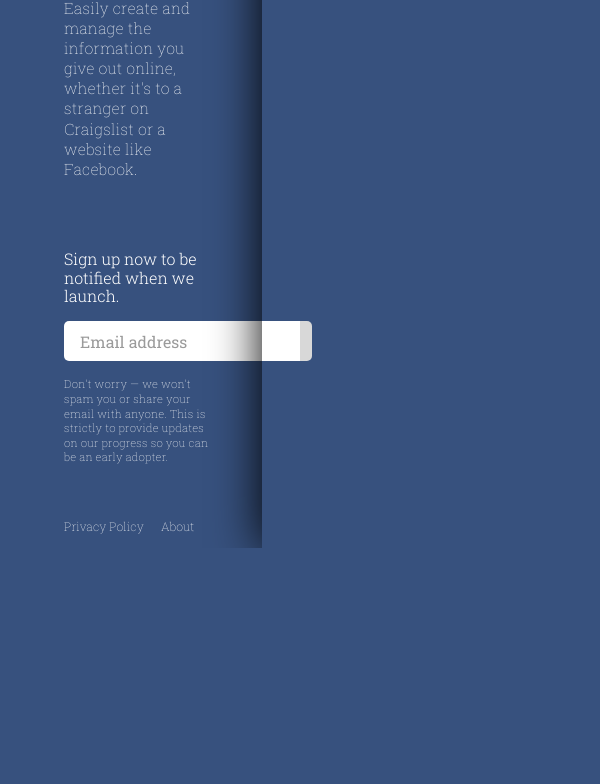
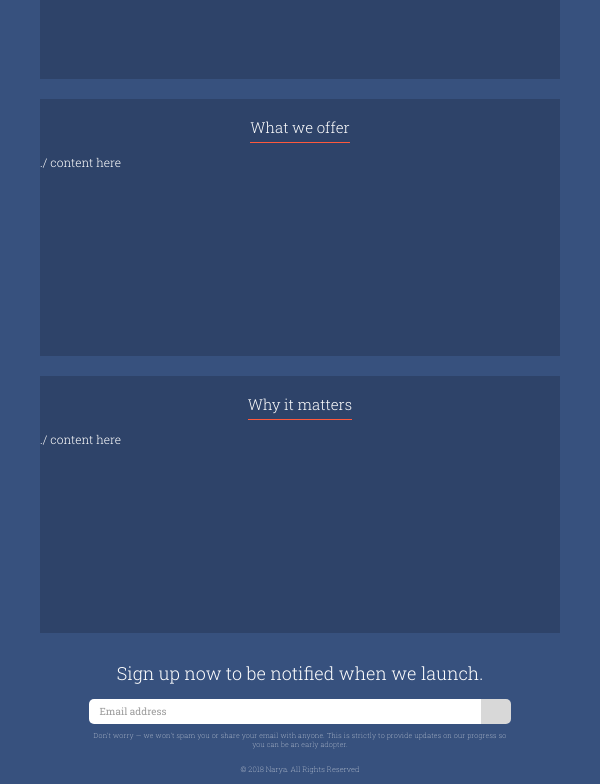
Before and after one commit to u-ashish/narya-landing-page, a plain HTML site: page index.html in a window 600 px wide. Shown: the part 348-1132 px from the top of the page. Before the commit the page ends 896 px from the top, so only its background shows below. Drawn offline with Linux system fonts and the light colour scheme.

Commit message:
Landing page now responsive on tablet and mobile devices. Modified minor styling as well.

```diff
--- a/css/style.css
+++ b/css/style.css
@@ -25,7 +25,7 @@ p {
 .logo {
   display: block;
   padding-bottom: 5px;
-  border-bottom: 0.1rem solid grey;
+  border-bottom: 0.1rem solid #FF593C;
   float: left;
 }
 
@@ -45,7 +45,7 @@ p {
   justify-content: space-between;
 }
 
-.information-wrapper {
+.information-wrapper-lg {
   width: 63%;
   border-radius: 10px 0 0 0;
   box-shadow: 0 2px 50px 0 #000000;
@@ -97,7 +97,8 @@ button {
   color: white;
   border: 0;
   border-radius: 0 5px 5px 0;
-  width: 4rem;
+  min-width: 3rem;
+  max-width: 3rem;
   cursor: pointer;
 }
 
@@ -159,11 +160,121 @@ button {
   font-weight: 300;
 }
 
+.information-wrapper-sm {
+  display: none;
+}
+
 
 /* CSS media queries for responsive styling */
+@media only screen and (min-width: 600px) {
+  html {
+    font-size: 14px;
+  }
+}
+
+@media only screen and (min-width: 992px) {
+  html {
+    font-size: 16px;
+  }
+}
 
 @media only screen and (min-width: 1440px) {
   html {
     font-size: 20px;
   }
 }
+
+@media only screen and (max-width: 850px) {
+  html {
+    font-size: 14px;
+  }
+
+  .content-wrapper {
+    display: block;
+    padding: 1.5rem 0 0 0;
+  }
+
+  .interest-wrapper {
+    width: 100%;
+    max-width: 100%;
+    padding-left: 4rem;
+    padding-right: 4rem;
+  }
+
+  .information-wrapper-lg {
+    width: 100%;
+    max-width: 100%;
+    margin-left: 4rem;
+    margin-right: 4rem;
+    display: none;
+  }
+
+  .information-wrapper-sm {
+    display: block;
+    margin-top: 1.5rem;
+  }
+
+  .info-header-sm-wrapper {
+    display: block;
+    font-size: 1.5rem;
+    font-weight: 300;
+    background-color: #2E4369;
+    padding: 2rem 0.5rem;
+    width: 100%;
+    text-align: center;
+    margin: 0;
+  }
+
+  .info-header-sm-wrapper > span {
+    padding-bottom: 5px;
+    border-bottom: 1px solid #FF593C;
+  }
+
+
+  .information-wrapper-sm > div {
+    margin-bottom: 2rem;
+  }
+
+
+  .content-sm-wrapper {
+    background-color: #2E4369;
+    min-height: 20rem;
+    font-size: 1.2rem;
+    font-weight: 300;
+  }
+
+  .signup-form {
+    width: 90%;
+    margin: 0 auto;
+  }
+
+  .signup-form .text-label {
+    font-size: 1.8rem;
+    text-align: center;
+  }
+
+  form {
+    margin: 0 auto;
+    margin-top: 1.5rem;
+    width: 90%;
+  }
+
+  .disclaimer-text {
+    margin: 0 auto;
+    margin-top: 0.7rem;
+    width: 90%;
+    text-align: center;
+  }
+
+  .additional-links {
+    margin-top: 1.7rem;
+    text-align: center;
+  }
+}
+
+
+@media only screen and (max-width: 600px) {
+  html {
+    font-size: 10px;
+  }
+}
--- a/index.html
+++ b/index.html
@@ -26,6 +26,32 @@
             Easily create and manage the information you give out online, whether it's to a stranger on Craigslist or a website like Facebook.
         </p>
       </div>
+      <div class='information-wrapper-sm'>
+          <div class='problem-sm'>
+            <p class='info-header-sm-wrapper'>
+              <span>You're vulnerable</span>
+            </p>
+            <div class='content-sm-wrapper'>
+              ./ content here
+            </div>
+          </div>
+          <div class='solution-sm'>
+            <p class='info-header-sm-wrapper'>
+              <span>What we offer</span>
+            </p>
+            <div class='content-sm-wrapper'>
+              ./ content here
+            </div>
+          </div>
+          <div class='impact-sm'>
+            <p class='info-header-sm-wrapper'>
+              <span>Why it matters</span>
+            </p>
+            <div class='content-sm-wrapper'>
+              ./ content here
+            </div>
+          </div>
+      </div>
       <div class='signup-form'>
           <p class='text-label'>
             Sign up now to be notified when we launch.
@@ -40,32 +66,29 @@
         </div>
       <div class='additional-links'>
         <span class='additional-link'>
-          Privacy Policy
-        </span>
-        <span class='additional-link'>
-          About
+          © 2018 Narya. All Rights Reserved
         </span>
       </div>
      </div>
-     <div class='information-wrapper'>
+     <div class='information-wrapper-lg'>
       <div class='tab-row'>
-        <div class='tab-header' id='problem'>
+        <div class='tab-header' id='problem-lg'>
           You're vulnerable
         </div>
-        <div class='tab-header' id='solution'>
+        <div class='tab-header' id='solution-lg'>
           What we offer
         </div>
-        <div class='tab-header' id='impact'>
+        <div class='tab-header' id='impact-lg'>
           Why it matters
         </div>
       </div>
-      <div class='tab-content-wrapper' id='tab-content-problem'>
+      <div class='tab-content-wrapper' id='tab-content-problem-lg'>
         ./content for tab 1
       </div>
-      <div class='tab-content-wrapper' id='tab-content-solution'>
+      <div class='tab-content-wrapper' id='tab-content-solution-lg'>
         ./content for tab 2
       </div>
-      <div class='tab-content-wrapper' id='tab-content-impact'>
+      <div class='tab-content-wrapper' id='tab-content-impact-lg'>
         ./content for tab 3
       </div>
      </div>
--- a/js/main.js
+++ b/js/main.js
@@ -14,8 +14,8 @@ document.addEventListener("DOMContentLoaded", function(event) {
   }
 
   // On load, initialize the first tab header and content to be shown. Rest are hidden/inactive.
-  const defaultTabHeader = document.getElementById('problem');
-  const defaultTab = document.getElementById('tab-content-problem');
+  const defaultTabHeader = document.getElementById('problem-lg');
+  const defaultTab = document.getElementById('tab-content-problem-lg');
   defaultTabHeader.className += ' selected';
   defaultTab.style.display = 'block';
 
```
